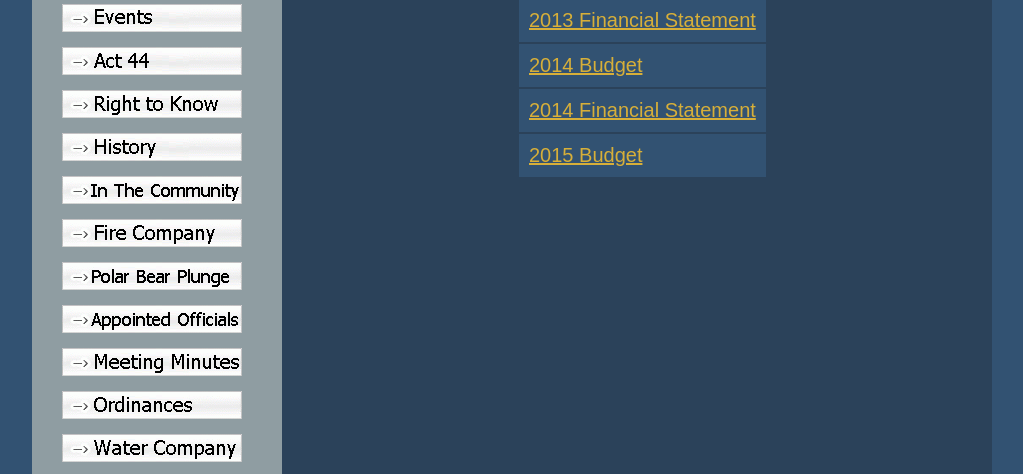
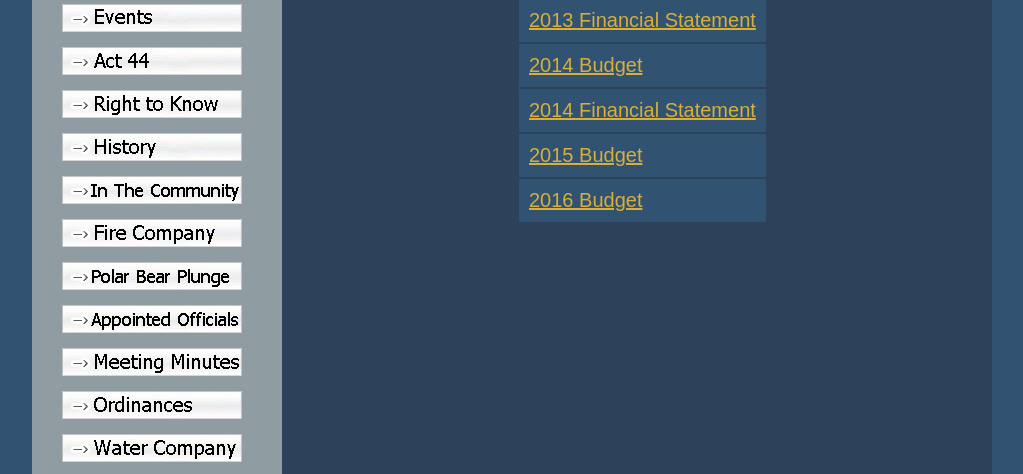
Before and after one commit to wadeanthony0100/Richland-Borough-dot-org, a plain HTML site: page finances.html in a window 1280 px wide. Shown: the part 297-771 px from the top of the page, without its empty margins (128-1151 px from the left). Drawn offline with Linux system fonts and the light colour scheme; a script that the page names is missing.

```diff
--- a/finances.html
+++ b/finances.html
@@ -128,6 +128,11 @@
                     <a href="files/Budget_2015.pdf">2015 Budget</a>
                 </td>
             </tr>
+            <tr>
+                <td>
+                    <a href="files/Budget_2016.pdf">2016 Budget</a>
+                </td>
+            </tr>
         </table>
 
     </div>
```
